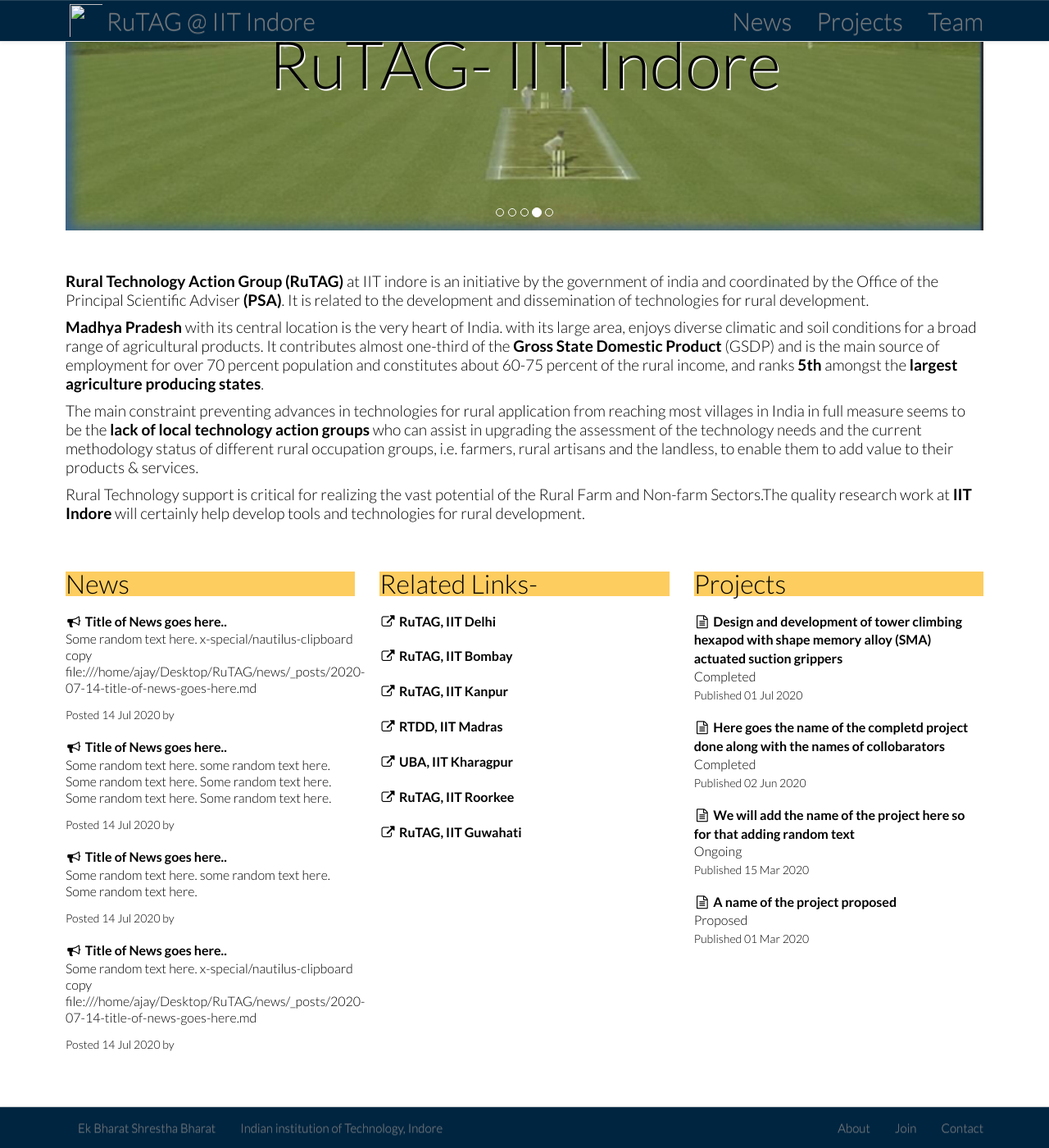
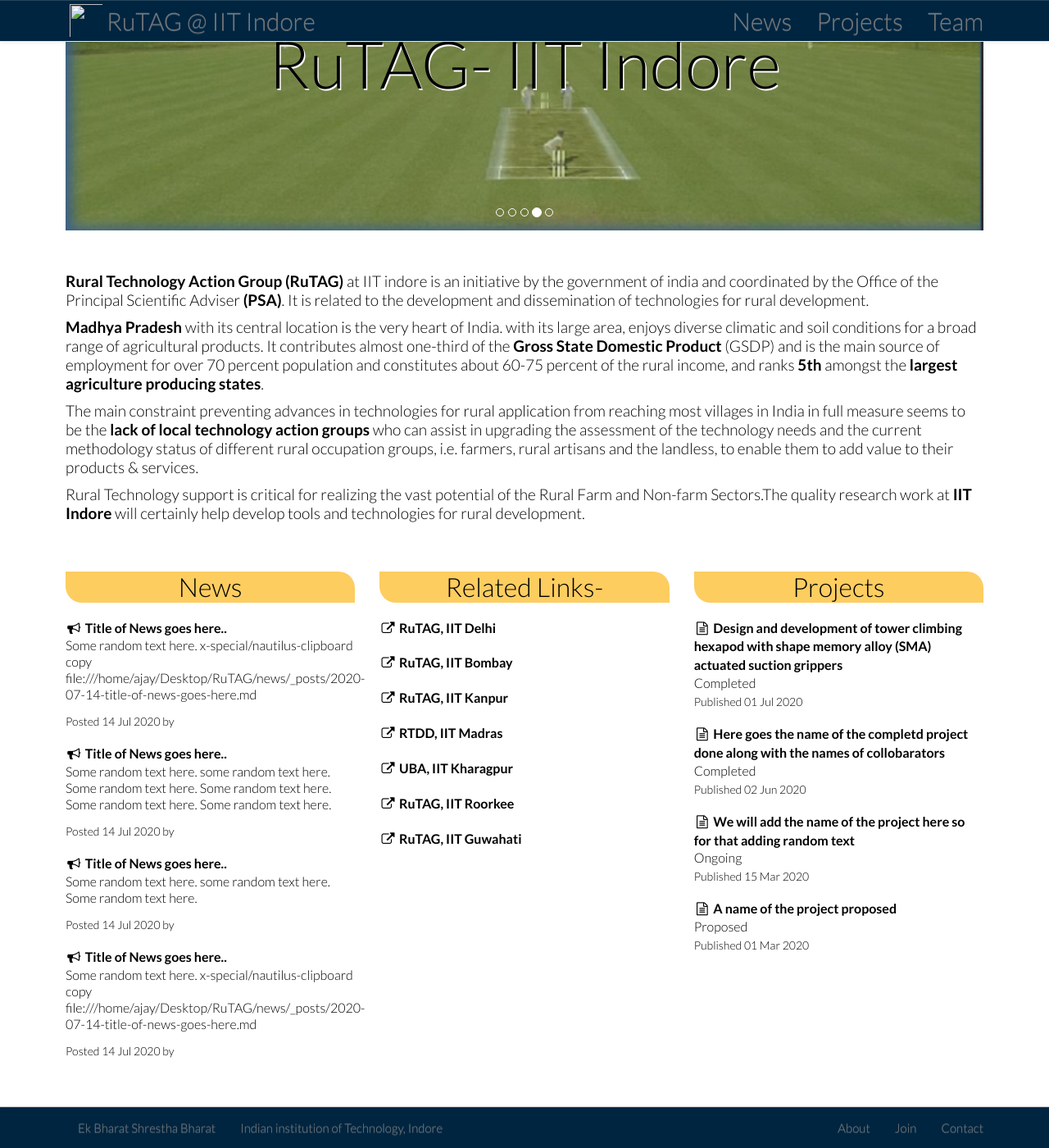
Before and after one commit to ajayiiti/rutag, a Jekyll site: the page built from index.html, in a window 1280 px wide and 1400 px high, scrolled down 276 px. Shown: the whole window at 82% size. Built offline with Jekyll 4.4.1, drawn with Linux system fonts in a browser that asks for light colours; nearby versions of some CDN libraries.

Commit message:
Update style.scss

```diff
--- a/assets/themes/lab/css/style.scss
+++ b/assets/themes/lab/css/style.scss
@@ -302,8 +302,11 @@ strong {
 .head {
 	font-size: $font-size-base*2;
 	font-weight: $font-weight-base;
-	line-height:30px;
+	line-height:38px;
 	background-color: #fdcd60;
+	text-align: center;
+	border-bottom-left-radius: 20px;
+	border-start-end-radius: 20px;
 }
 
 .smallhead {
```
